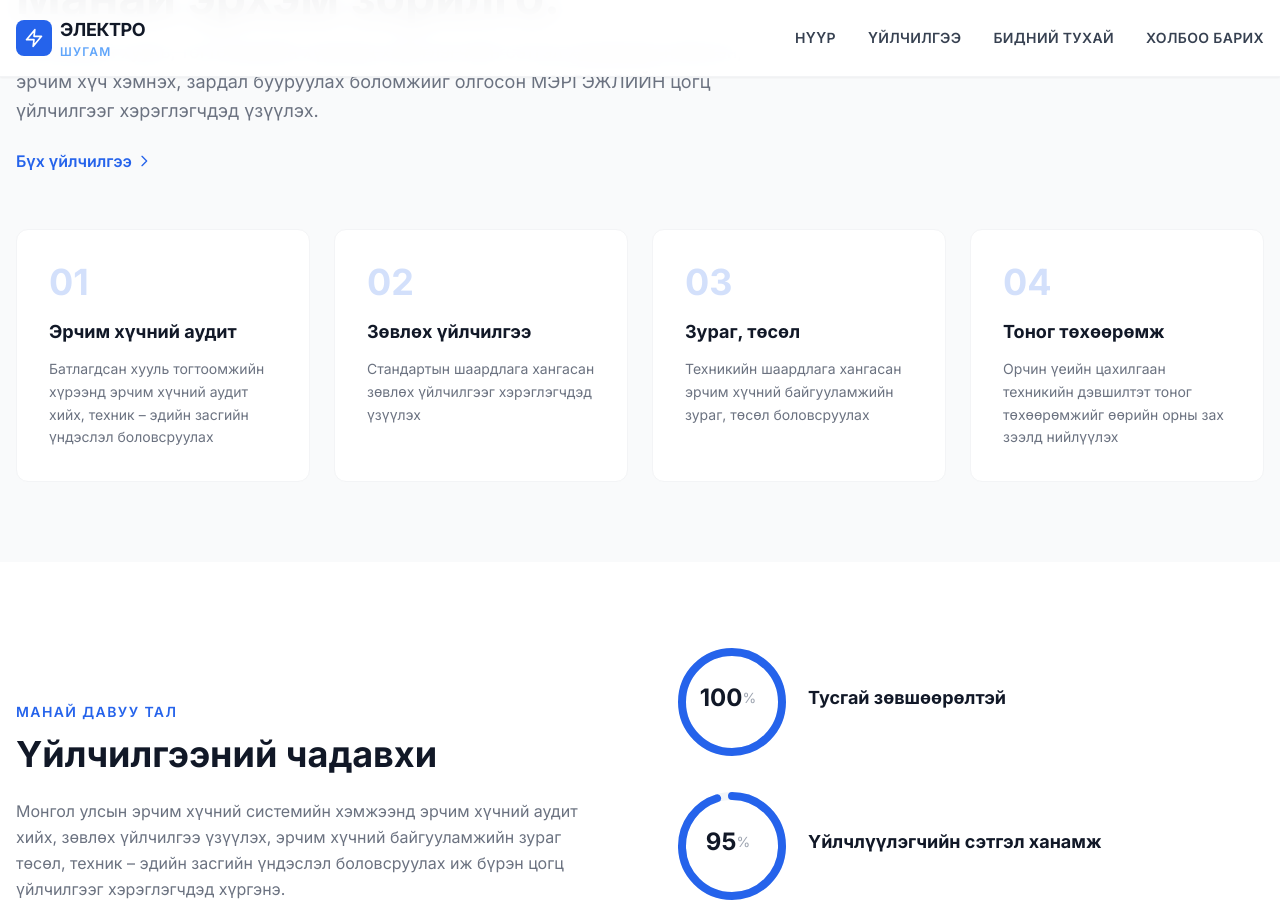
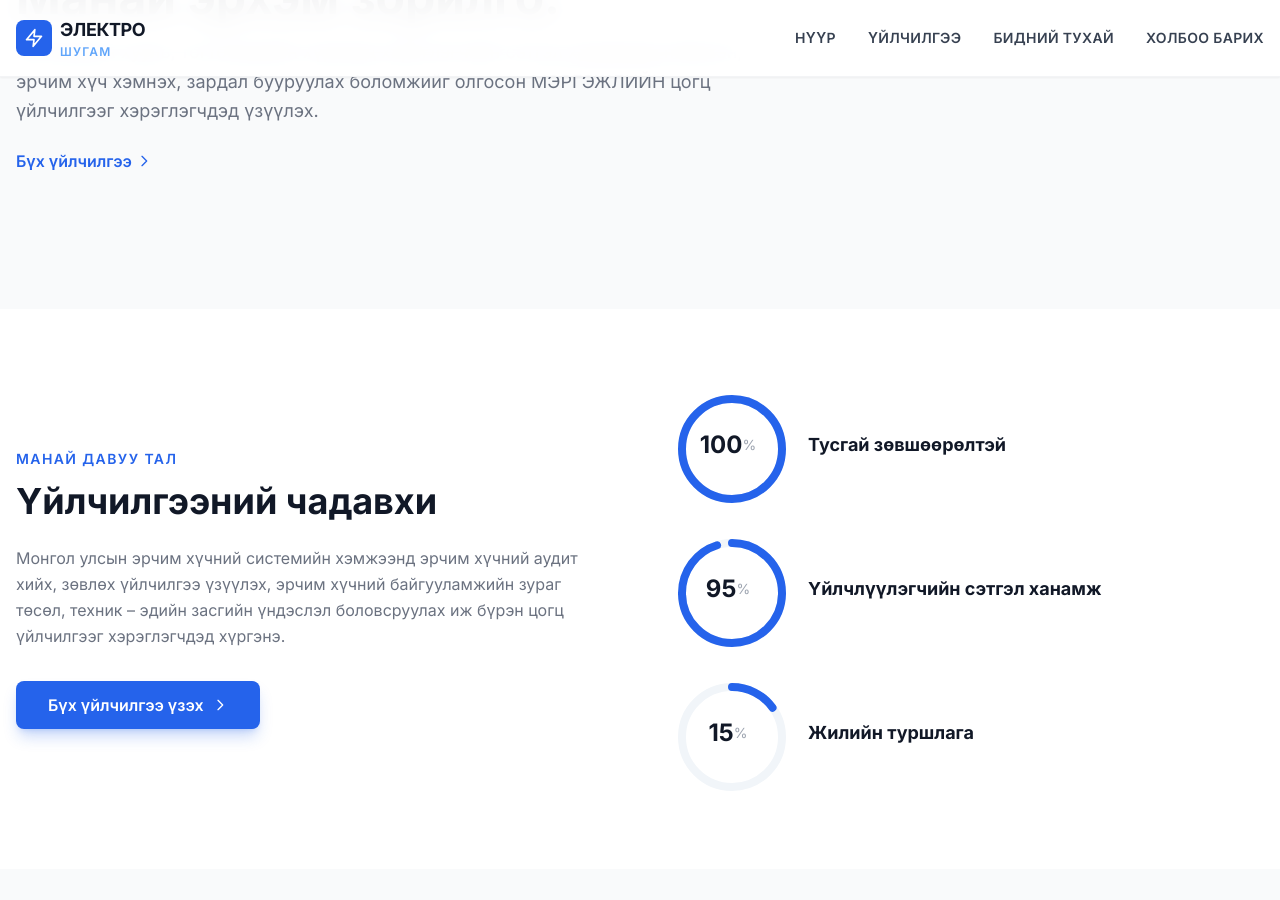
Before and after one commit to electroshugam/electroshugam_web_new, a Jekyll site: the page built from index.html, in a window 1280 px wide and 900 px high, scrolled down 2962 px. Built offline with Jekyll 4.4.1, drawn with Linux system fonts in a browser that asks for light colours; nearby versions of some CDN libraries.

Commit message:
fig update

```diff
--- a/index.html
+++ b/index.html
@@ -199,12 +199,6 @@ body_class: hero-dark
       <p class="text-lg text-gray-500 leading-relaxed">Батлагдсан хууль, тогтоомжийн хүрээнд хэрэглэгчийн сэтгэл ханамжид нийцсэн, эрчим хүч хэмнэх, зардал бууруулах боломжийг олгосон МЭРГЭЖЛИЙН цогц үйлчилгээг хэрэглэгчдэд үзүүлэх.</p>
       <a href="{{ '/services/' | relative_url }}" class="inline-flex items-center mt-6 text-blue-600 hover:text-blue-700 font-semibold group">Бүх үйлчилгээ<svg class="w-4 h-4 ml-1 group-hover:translate-x-1 transition-transform" fill="none" stroke="currentColor" stroke-width="2" viewBox="0 0 24 24"><path stroke-linecap="round" stroke-linejoin="round" d="M9 5l7 7-7 7"/></svg></a>
     </div>
-    <div class="grid grid-cols-1 md:grid-cols-2 lg:grid-cols-4 gap-6">
-      <div class="feature-card bg-white p-8 rounded-xl border border-gray-100 transition-all duration-300 group"><p class="feature-number text-4xl font-bold text-blue-600/20 mb-4 transition-colors">01</p><h3 class="text-lg font-bold mb-3 text-gray-900">Эрчим хүчний аудит</h3><p class="text-gray-500 text-sm leading-relaxed">Батлагдсан хууль тогтоомжийн хүрээнд эрчим хүчний аудит хийх, техник – эдийн засгийн үндэслэл боловсруулах</p></div>
-      <div class="feature-card bg-white p-8 rounded-xl border border-gray-100 transition-all duration-300 group"><p class="feature-number text-4xl font-bold text-blue-600/20 mb-4 transition-colors">02</p><h3 class="text-lg font-bold mb-3 text-gray-900">Зөвлөх үйлчилгээ</h3><p class="text-gray-500 text-sm leading-relaxed">Стандартын шаардлага хангасан зөвлөх үйлчилгээг хэрэглэгчдэд үзүүлэх</p></div>
-      <div class="feature-card bg-white p-8 rounded-xl border border-gray-100 transition-all duration-300 group"><p class="feature-number text-4xl font-bold text-blue-600/20 mb-4 transition-colors">03</p><h3 class="text-lg font-bold mb-3 text-gray-900">Зураг, төсөл</h3><p class="text-gray-500 text-sm leading-relaxed">Техникийн шаардлага хангасан эрчим хүчний байгууламжийн зураг, төсөл боловсруулах</p></div>
-      <div class="feature-card bg-white p-8 rounded-xl border border-gray-100 transition-all duration-300 group"><p class="feature-number text-4xl font-bold text-blue-600/20 mb-4 transition-colors">04</p><h3 class="text-lg font-bold mb-3 text-gray-900">Тоног төхөөрөмж</h3><p class="text-gray-500 text-sm leading-relaxed">Орчин үеийн цахилгаан техникийн дэвшилтэт тоног төхөөрөмжийг өөрийн орны зах зээлд нийлүүлэх</p></div>
-    </div>
   </div>
 </section>
 
```
